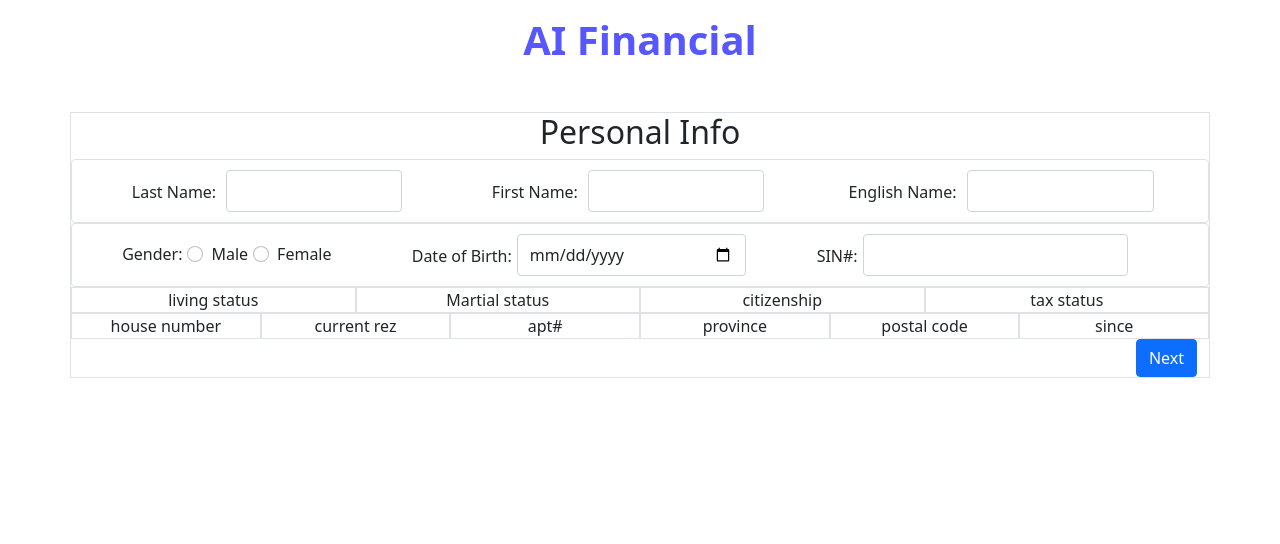
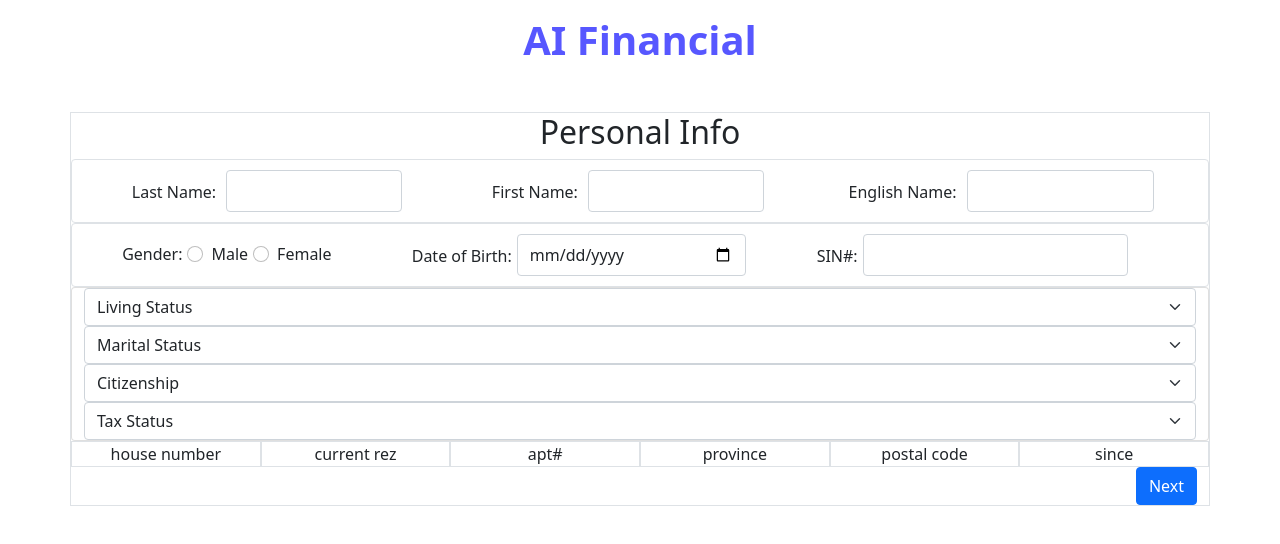
Before and after one commit to Yolanda-C-GitHub/ai-power-aifinancial-application, a React (Create React App) app in the folder Client/: page / in a window 1280 px wide. Shown: the top 544 px of the page. Built offline with nearby package versions, Linux system fonts and the light colour scheme.

Commit message:
thirdpart missing css

```diff
--- a/Client/src/components/PersonalInfo/Personalinfo.js
+++ b/Client/src/components/PersonalInfo/Personalinfo.js
@@ -2,6 +2,7 @@ import React from 'react'
 import {Card, Form, Button, Alert, FormGroup, Container} from 'react-bootstrap'
 import Firstpart from './Personalinfoparts/Firstpart'
 import Secondpart from './Personalinfoparts/Secondpart'
+import Thirdpart from './Personalinfoparts/Thirdpart'
 
 export default function Personalinfo() {
     return (
@@ -17,10 +18,7 @@ export default function Personalinfo() {
                     </div>
 
                     <div className ='row'>
-                        <div className='col border'>living status</div>
-                        <div className='col border'>Martial status</div>
-                        <div className='col border'>citizenship</div>
-                        <div className='col border'>tax status</div>
+                        <Thirdpart />
                     </div>
 
                     <div className='row'>
--- a/Client/src/components/PersonalInfo/Personalinfoparts/Thirdpart.js
+++ b/Client/src/components/PersonalInfo/Personalinfoparts/Thirdpart.js
@@ -1,19 +1,46 @@
 import React from 'react'
 import {Card, Form} from 'react-bootstrap'
-import './thridpart .css'
+import './thridpart.css'
 
 export default function Thirdpart() {
     return (
         <Card>
             <Form.Select>
-                <option
+                <option>Living Status</option>
+                <option value='owner'>Owner</option>
+                <option value='rent'>Rent</option>
+                <option value='with parent'>With Parent</option>
+                <option value='with other'>With Other</option>
+                <option value='other'>Other</option>
+            </Form.Select>
 
+            <Form.Select>
+                <option>Marital Status</option>
+                <option value='married'>Married</option>
+                <option value='single'>Single</option>
+                <option value='divorced'>Divorced</option>
+                <option value='separated'>Separated</option>
+                <option value='widowed'>Widowed</option>
+                <option value='common law'>Common Law</option>
+                <option value='other'>Other</option>
+            </Form.Select>
+
+            <Form.Select>
+                <option>Citizenship</option>
+                <option value='canadian'>Canadian</option>
+                <option value='chinese'>Chinese</option>
+                <option value='pr'>PR</option>
+                <option value='none'>Other</option>
             </Form.Select>
 
 
-
-
-
+            <Form.Select>
+                <option>Tax Status</option>
+                <option value='canada'>Canada</option>
+                <option value='usa'>USA</option>
+                <option value='both'>Both</option>
+                <option value='other'>Other</option>
+            </Form.Select>
 
         </Card>
     )
```
